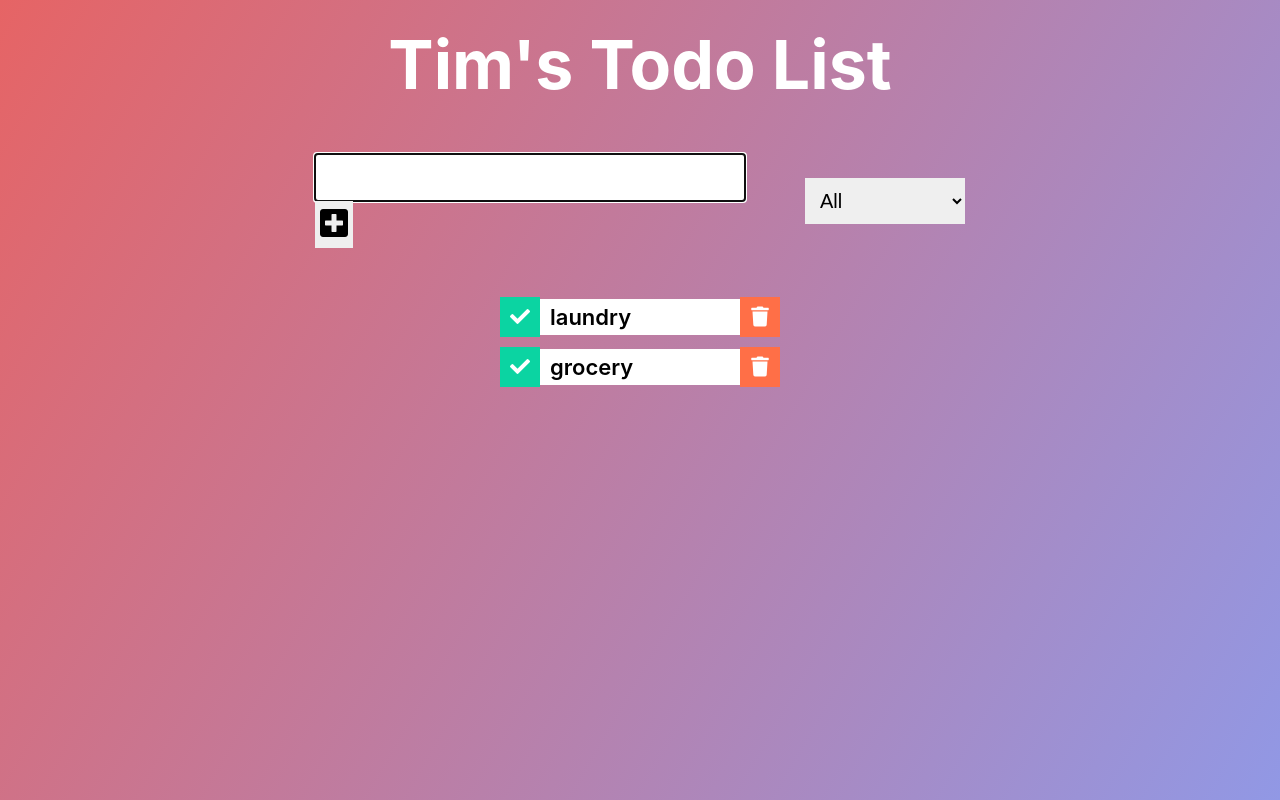
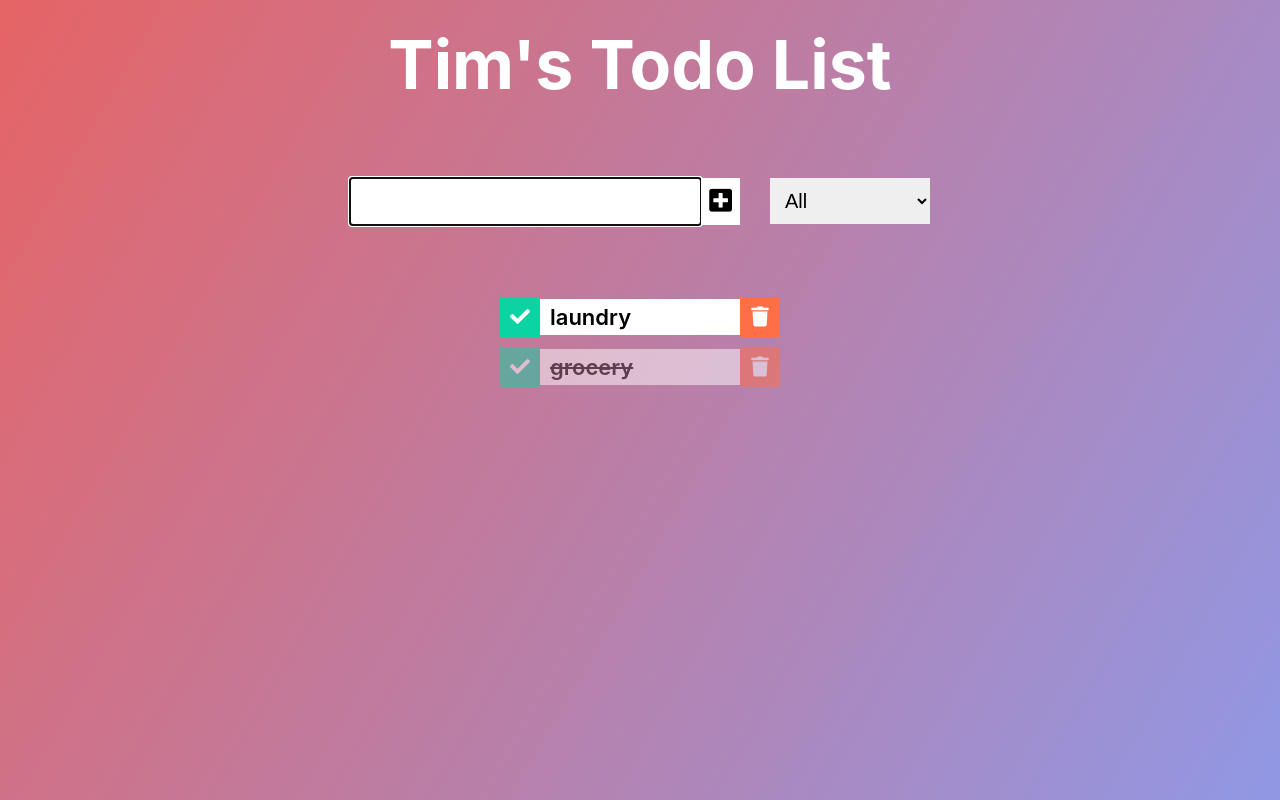
Before and after one commit to TimZZZ19/TodoList, a React (Create React App) app in the folder todo_app/: page / in a window 1280 px wide. Built offline with nearby package versions, Linux system fonts and the light colour scheme.

Commit message:
next: make filter work, delete effect

```diff
--- a/todo_app/src/App.js
+++ b/todo_app/src/App.js
@@ -3,7 +3,10 @@ import Form from "./components/Form";
 import List from "./components/List";
 import { useState } from "react";
 
-const todoExamples = ["laundry", "grocery"];
+const todoExamples = [
+  { todo: "laundry", completed: false, id: 1123 },
+  { todo: "grocery", completed: true, id: 4567 },
+];
 
 function App() {
   const [todos, setTodos] = useState(todoExamples);
@@ -12,7 +15,7 @@ function App() {
     <div className={styles.app}>
       <h1 className={styles.title}>Tim's Todo List</h1>
       <Form setTodos={setTodos} />
-      <List todos={todos} />
+      <List todos={todos} setTodos={setTodos} />
     </div>
   );
 }
--- a/todo_app/src/components/Form.js
+++ b/todo_app/src/components/Form.js
@@ -1,9 +1,11 @@
 import React from "react";
 import styles from "./Form.module.css";
 import { useState, useRef, useEffect } from "react";
+import { v4 as uuid } from "uuid";
 
 const Form = ({ setTodos }) => {
   const [newTodo, setNewTodo] = useState("");
+  const [errorMsgShown, setErrorMsgShown] = useState(false);
   const inputRef = useRef(null);
 
   const newTodoChangeHandler = (e) => setNewTodo(e.target.value);
@@ -11,10 +13,11 @@ const Form = ({ setTodos }) => {
   const newTodoSubmitHandler = (e) => {
     e.preventDefault();
     if (!newTodo) {
-      console.log("New todo can't be empty");
+      setErrorMsgShown(true);
+      setTimeout(() => setErrorMsgShown(false), 2000);
       return;
     }
-    setTodos((prev) => [...prev, newTodo]);
+    setTodos((prev) => [...prev, { todo: newTodo, id: uuid() }]);
     setNewTodo("");
   };
 
@@ -41,6 +44,13 @@ const Form = ({ setTodos }) => {
           <option>Uncompleted</option>
         </select>
       </div>
+      <div
+        className={`${styles["error-msg"]} ${
+          errorMsgShown && styles["error-msg--shown"]
+        }`}
+      >
+        <p>Input can't be empty</p>
+      </div>
     </form>
   );
 };
--- a/todo_app/src/components/Form.module.css
+++ b/todo_app/src/components/Form.module.css
@@ -5,13 +5,18 @@
   gap: 3rem;
   width: 65rem;
   height: 10rem;
+  position: relative;
 }
 
 .todo-input,
 .todo-submit-btn {
   border: none;
-  padding: 0.5rem;
-  font-size: 3.2rem;
+  padding: 0.8rem;
+  font-size: 2.6rem;
+}
+
+.todo-submit-btn {
+  background-color: white;
 }
 
 .filter select {
@@ -19,3 +24,21 @@
   padding: 1.1rem;
   font-size: 2rem;
 }
+
+.error-msg {
+  position: absolute;
+  top: 8.5rem;
+  left: 5.5rem;
+  opacity: 0;
+  transition: all 0.6s;
+}
+
+.error-msg--shown {
+  top: 3.5rem;
+  opacity: 1;
+}
+
+.error-msg p {
+  font-size: 2.2rem;
+  color: red;
+}
--- a/todo_app/src/components/List.js
+++ b/todo_app/src/components/List.js
@@ -1,12 +1,11 @@
 import React from "react";
 import styles from "./List.module.css";
 import Todo from "./Todo";
-import { v4 as uuid } from "uuid";
 
-const List = ({ todos }) => {
-  console.log(todos);
-
-  const list = todos.map((todo) => <Todo key={uuid()} todo={todo} />);
+const List = ({ todos, setTodos }) => {
+  const list = todos.map((item) => (
+    <Todo key={item.id} item={item} setTodos={setTodos} />
+  ));
   return <ul className={styles.list}>{list}</ul>;
 };
 
--- a/todo_app/src/components/List.module.css
+++ b/todo_app/src/components/List.module.css
@@ -7,4 +7,6 @@
   display: flex;
   flex-direction: column;
   gap: 1rem;
+
+  overflow: scroll;
 }
--- a/todo_app/src/components/Todo.js
+++ b/todo_app/src/components/Todo.js
@@ -1,14 +1,37 @@
 import React from "react";
 import styles from "./Todo.module.css";
 
-const Todo = ({ todo }) => {
+const Todo = ({ item, setTodos }) => {
+  const { todo, completed, id } = item;
+
+  const completionHandler = () => {
+    setTodos((prev) =>
+      prev.map((item) =>
+        item.id !== id ? item : { ...item, completed: !completed }
+      )
+    );
+  };
+
+  const deletionHandler = () => {
+    setTodos((prev) => prev.filter((item) => item.id !== id));
+  };
+
   return (
-    <li className={styles.todo}>
-      <button className={styles["check-btn"]} type="button">
+    <li className={`${styles.todo} ${completed && styles["todo--completed"]}`}>
+      <button
+        type="button"
+        className={styles["check-btn"]}
+        onClick={completionHandler}
+      >
         <i className="fas fa-check"></i>
       </button>
       <span className={styles["todo-name"]}>{todo}</span>
-      <button className={styles["delete-btn"]} type="button">
+
+      <button
+        type="button"
+        className={styles["delete-btn"]}
+        onClick={deletionHandler}
+      >
         <i className="fas fa-trash"></i>
       </button>
     </li>
--- a/todo_app/src/components/Todo.module.css
+++ b/todo_app/src/components/Todo.module.css
@@ -15,6 +15,14 @@
   font-weight: 600;
 }
 
+.todo--completed {
+  opacity: 0.5;
+}
+
+.todo--completed .todo-name {
+  text-decoration-line: line-through;
+}
+
 .todo button {
   font-size: 2rem;
   border: none;
```
